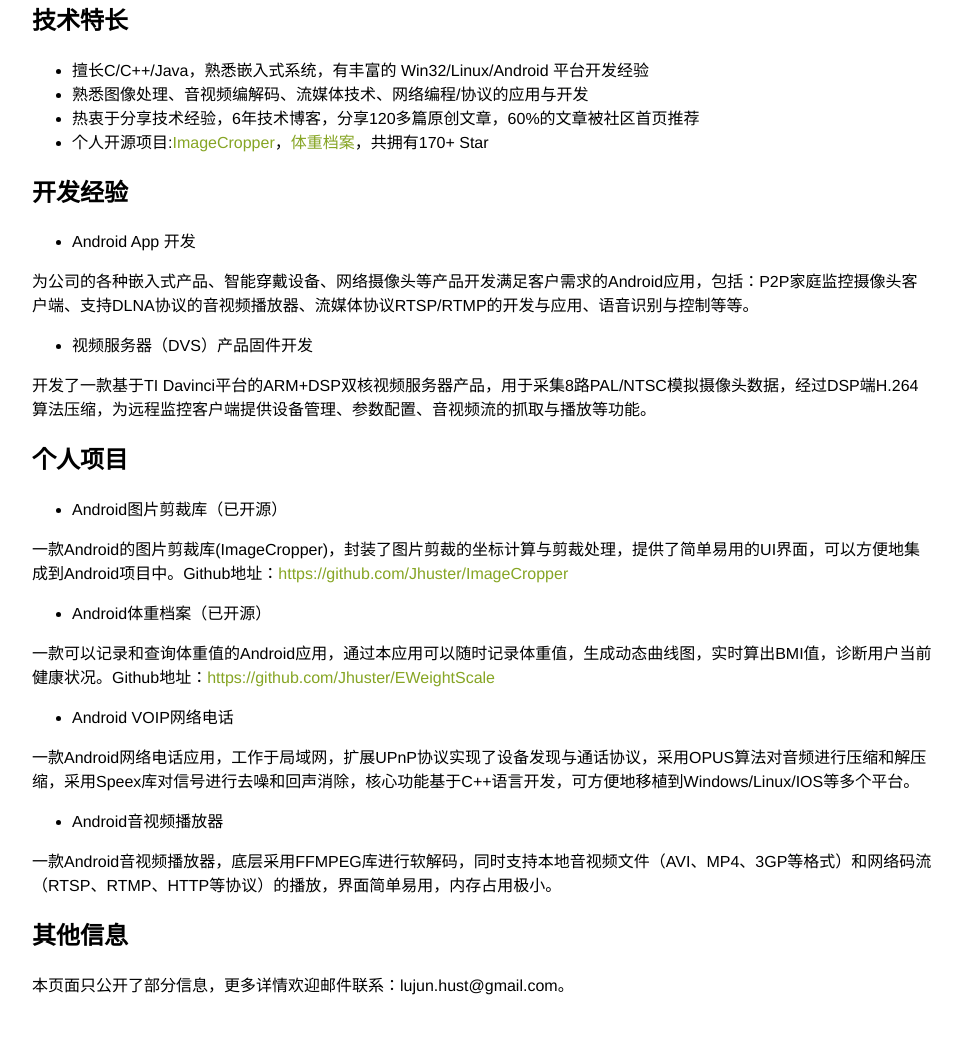
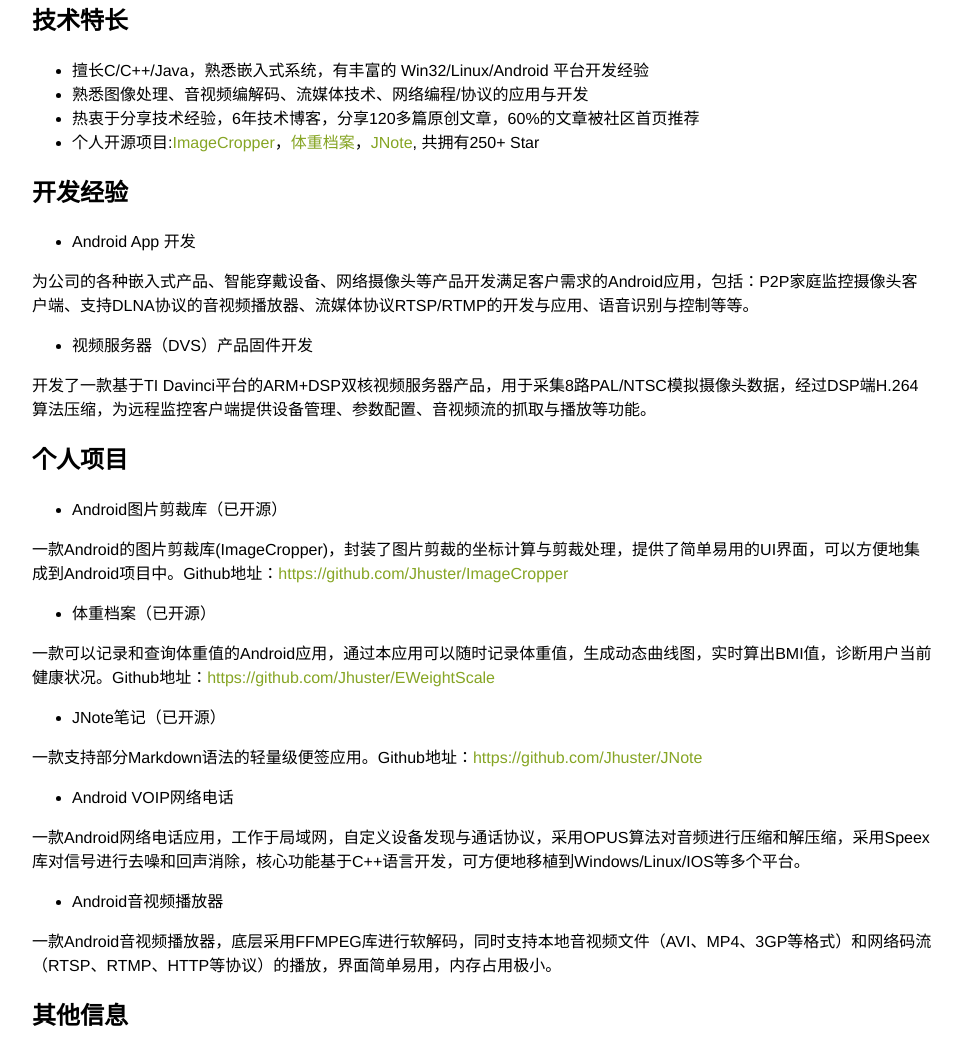
Before and after one commit to Jhuster/Jhuster.github.io, a plain HTML site: page about/about.html in a window 1280 px wide. Shown: the part 260-1297 px from the top of the page, without its empty margins (158-1120 px from the left). Drawn offline with Linux system fonts and the light colour scheme.

Commit message:
update about.html

```diff
--- a/about/about.html
+++ b/about/about.html
@@ -22,7 +22,7 @@
 <li>擅长C/C++/Java，熟悉嵌入式系统，有丰富的 Win32/Linux/Android 平台开发经验</li>
 <li>熟悉图像处理、音视频编解码、流媒体技术、网络编程/协议的应用与开发</li>
 <li>热衷于分享技术经验，6年技术博客，分享120多篇原创文章，60%的文章被社区首页推荐</li>
-<li>个人开源项目:<a href="https://github.com/Jhuster/ImageCropper">ImageCropper</a>，<a href="https://github.com/Jhuster/EWeightScale">体重档案</a>，共拥有170+ Star</li>
+<li>个人开源项目:<a href="https://github.com/Jhuster/ImageCropper">ImageCropper</a>，<a href="https://github.com/Jhuster/EWeightScale">体重档案</a>，<a href="https://github.com/Jhuster/JNote">JNote</a>, 共拥有250+ Star</li>
 </ul>
 <h2 id="开发经验"><strong>开发经验</strong></h2>
 <ul>
@@ -39,13 +39,17 @@
 </ul>
 <p>一款Android的图片剪裁库(ImageCropper)，封装了图片剪裁的坐标计算与剪裁处理，提供了简单易用的UI界面，可以方便地集成到Android项目中。Github地址：<a href="https://github.com/Jhuster/ImageCropper">https://github.com/Jhuster/ImageCropper</a></p>
 <ul>
-<li>Android体重档案（已开源）</li>
+<li>体重档案（已开源）</li>
 </ul>
 <p>一款可以记录和查询体重值的Android应用，通过本应用可以随时记录体重值，生成动态曲线图，实时算出BMI值，诊断用户当前健康状况。Github地址：<a href="https://github.com/Jhuster/EWeightScale">https://github.com/Jhuster/EWeightScale</a></p>
 <ul>
+<li>JNote笔记（已开源）</li>
+</ul>
+<p>一款支持部分Markdown语法的轻量级便签应用。Github地址：<a href="https://github.com/Jhuster/JNote">https://github.com/Jhuster/JNote</a></p>
+<ul>
 <li>Android VOIP网络电话</li>
 </ul>
-<p>一款Android网络电话应用，工作于局域网，扩展UPnP协议实现了设备发现与通话协议，采用OPUS算法对音频进行压缩和解压缩，采用Speex库对信号进行去噪和回声消除，核心功能基于C++语言开发，可方便地移植到Windows/Linux/IOS等多个平台。</p>
+<p>一款Android网络电话应用，工作于局域网，自定义设备发现与通话协议，采用OPUS算法对音频进行压缩和解压缩，采用Speex库对信号进行去噪和回声消除，核心功能基于C++语言开发，可方便地移植到Windows/Linux/IOS等多个平台。</p>
 <ul>
 <li>Android音视频播放器</li>
 </ul>
```
